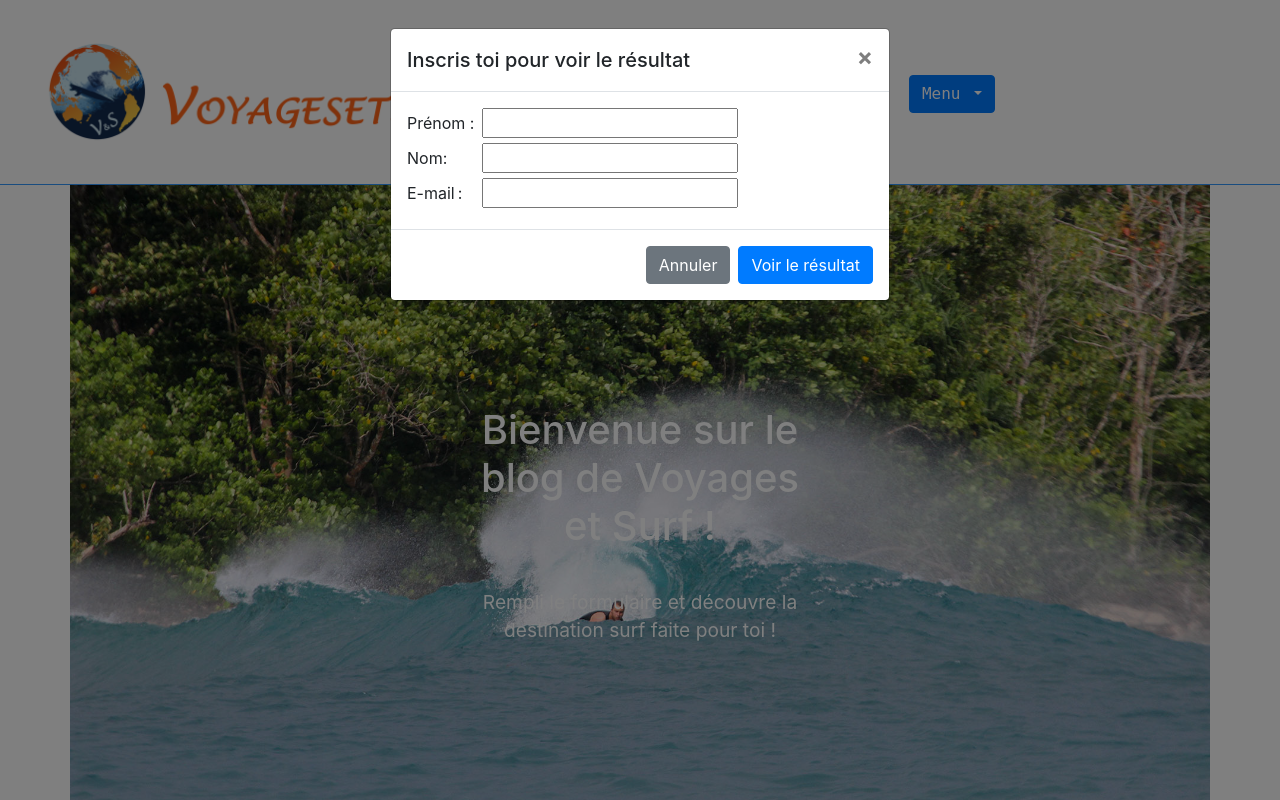
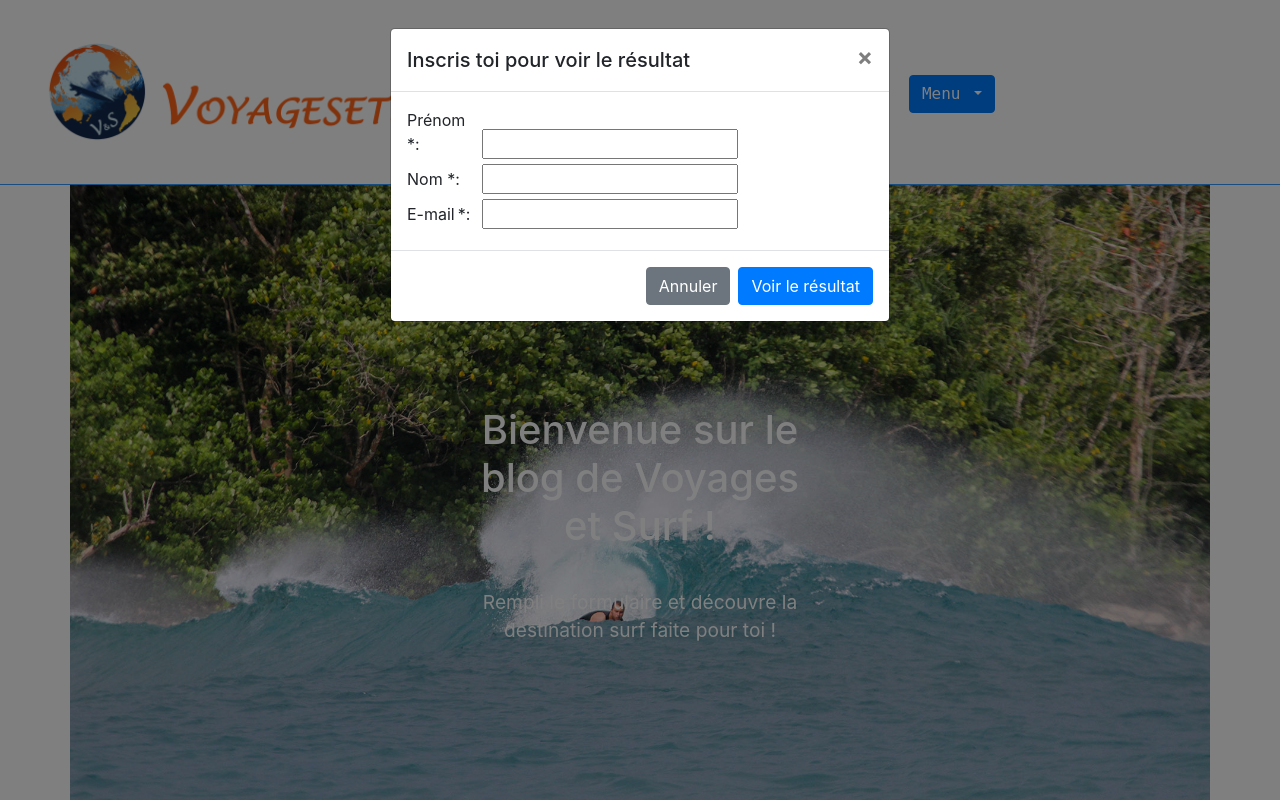
Before and after one commit to michelre/P5, a PHP site: template src/view/home.php in a window 1280 px wide, after a click on "Voir la destination". Run offline with PHP 8.4, Linux system fonts and the light colour scheme; the template is opened without the code that fills it: most values are stand-ins (such as "Sample title", 1, 10 or a date in 2020).

Commit message:
feat(): required form customer

```diff
--- a/src/public/js/index.js
+++ b/src/public/js/index.js
@@ -3,7 +3,8 @@ window.addEventListener('load', function () {
   let carte = null;
 
 
-  $('#create-customer button[type="submit"]').on('click', function (e) {
+  $('#create-customer').on('submit', function (e) {
+
     e.preventDefault();
     const formData = {
       prenom: $('input[name="prenom"]').val(),
--- a/src/view/home.php
+++ b/src/view/home.php
@@ -118,18 +118,18 @@
                 <form id="create-customer" action="#" method="POST">
                     <div class="modal-body">
                         <div>
-                            <label class="form-body" for="prenom">Prénom :</label>
-                            <input type="text" id="prenom" name="prenom">
+                            <label class="form-body" for="prenom">Prénom *:</label>
+                            <input type="text" id="prenom" name="prenom" required>
                         </div>
 
                         <div>
-                            <label class="form-body" for="nom">Nom:</label>
-                            <input type="text" id="nom" name="nom">
+                            <label class="form-body" for="nom">Nom *:</label>
+                            <input type="text" id="nom" name="nom" required>
                         </div>
 
                         <div>
-                            <label class="form-body" for="email">E-mail :</label>
-                            <input type="email" id="email" name="email">
+                            <label class="form-body" for="email">E-mail *:</label>
+                            <input type="email" id="email" name="email" required>
                         </div>
 
 
```
